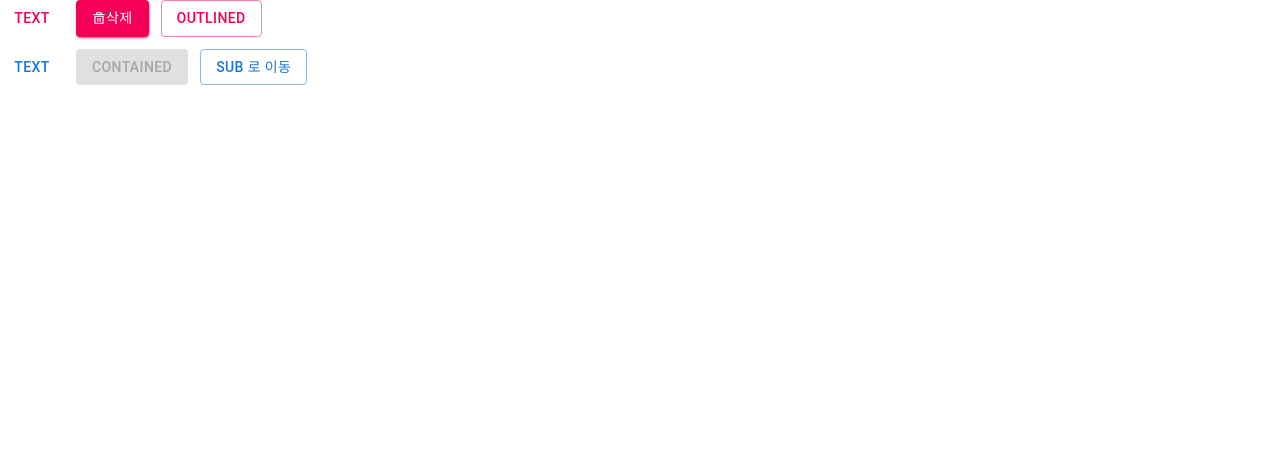
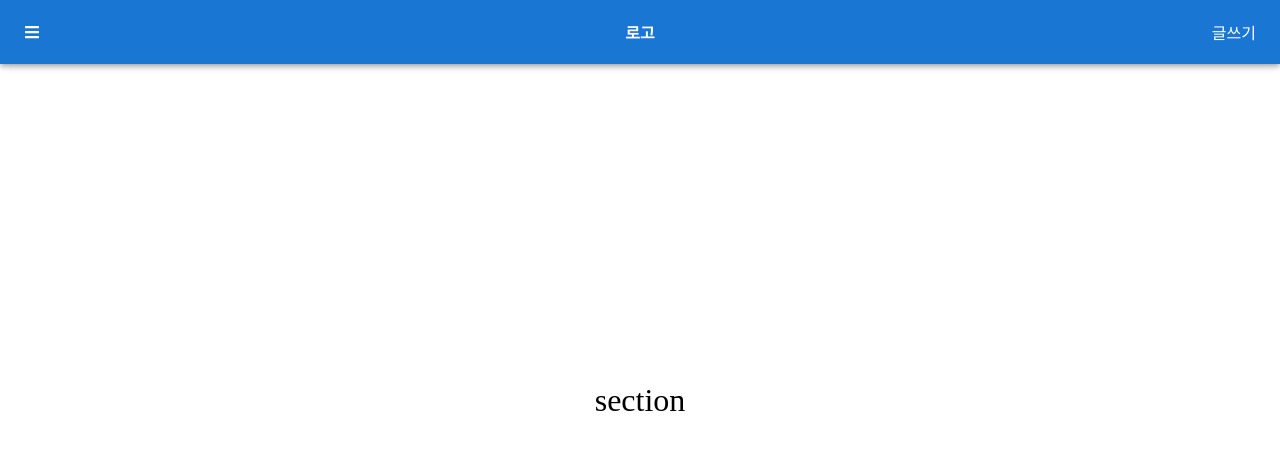
Before and after one commit to jby9725/24_09_todoapp, a Next.js app: page / in a window 1280 px wide. Shown: the top 450 px of the page. Built offline with nearby package versions, Linux system fonts and the light colour scheme; a web font is replaced by a local one.

Commit message:
MUI App Bar 컴포넌트

```diff
--- a/src/app/page.js
+++ b/src/app/page.js
@@ -1,43 +1,31 @@
 'use client';
 import Image from 'next/image';
 import * as React from 'react';
-import Button from '@mui/material/Button';
+import { AppBar, Toolbar } from '@mui/material';
 import { ThemeProvider } from '@emotion/react';
-import { RiDeleteBin5Line } from 'react-icons/ri';
+import { FaBars } from 'react-icons/fa';
 import theme from './theme';
 
 export default function Home() {
   return (
     <>
-      <ThemeProvider theme={theme}>
-        <div className="tw-flex tw-items-center tw-gap-x-3">
-          <Button variant="text">Text</Button>
-          <Button
-            variant="contained"
-            onClick={() => {
-              confirm('삭제 할거야?');
-            }}>
-            <RiDeleteBin5Line />
-            삭제
-          </Button>
-          <Button variant="outlined">Outlined</Button>
-        </div>
-      </ThemeProvider>
-      <div className="tw-flex tw-items-center tw-gap-x-3 tw-mt-3">
-        <Button
-          variant="text"
-          onClick={() => {
-            alert('버튼 클릭 됨');
-          }}>
-          Text
-        </Button>
-        <Button variant="contained" disabled>
-          Contained
-        </Button>
-        <Button variant="outlined" href="sub/">
-          sub 로 이동
-        </Button>
-      </div>
+      {/* <AppBar position="static"> */}
+      <AppBar position="fixed">
+        <Toolbar>
+          <div className="tw-flex-1">
+            <FaBars />
+          </div>
+          <div className="logo-box">
+            <a href="/" className="tw-font-bold">
+              로고
+            </a>
+          </div>
+          <div className="tw-flex-1 tw-flex tw-justify-end">글쓰기</div>
+        </Toolbar>
+      </AppBar>
+      <section className="tw-h-screen tw-flex tw-items-center tw-justify-center tw-text-[2rem]">
+        section
+      </section>
     </>
   );
 }
```
